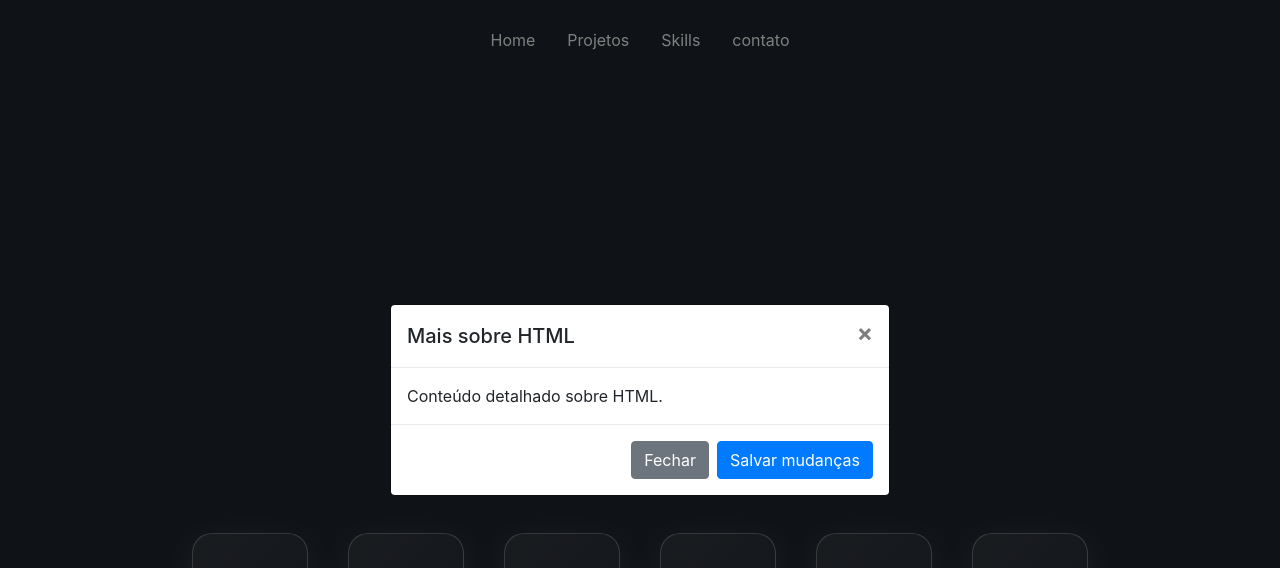
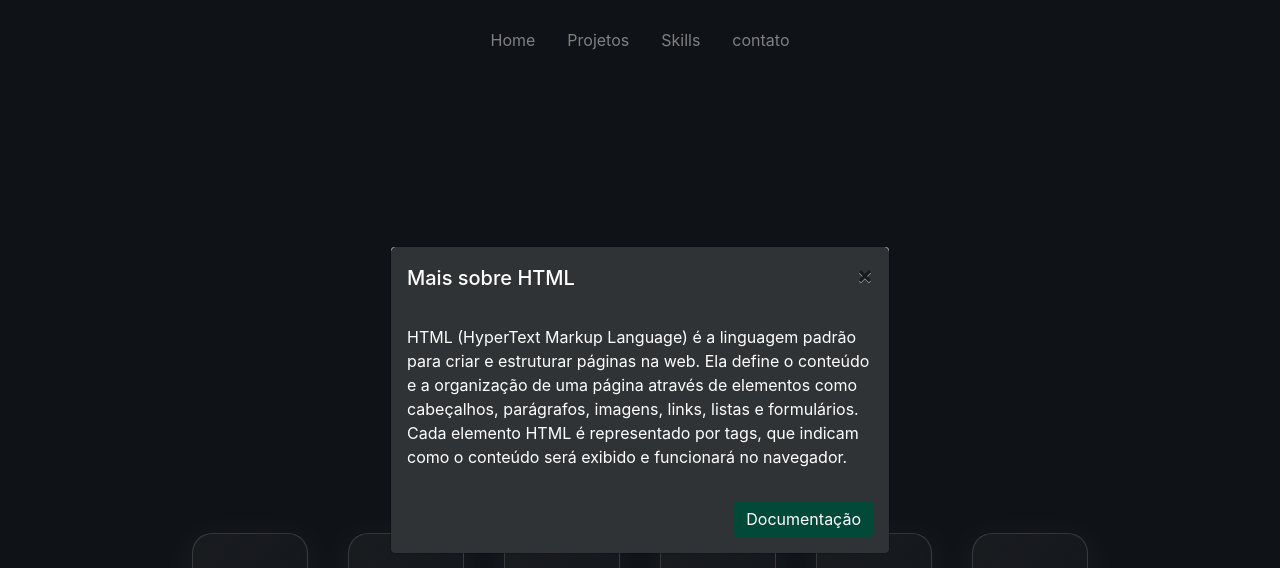
Before and after one commit to mateusfrazz/portfolio-web, a plain HTML site: page skills.html in a window 1280 px wide. Both pictures are taken after a click on the element 246 px from the left and 720 px from the top of the page. Shown: the top 568 px of the page. Drawn offline with nearby package versions, Linux system fonts and the light colour scheme.

Commit message:
adicionado texto resumido das tecnologias e também um botão de documentação no modal

```diff
--- a/skills.html
+++ b/skills.html
@@ -127,11 +127,12 @@
                 </button>
             </div>
             <div class="modal-body">
-                Conteúdo detalhado sobre HTML.
+                HTML (HyperText Markup Language) é a linguagem padrão para criar e estruturar páginas na web. Ela define o conteúdo e a organização de uma página através de elementos como cabeçalhos, parágrafos, imagens, links, listas e formulários. Cada elemento HTML é representado por tags, que indicam como o conteúdo será exibido e funcionará no navegador.
             </div>
             <div class="modal-footer">
-                <button type="button" class="btn btn-secondary" data-dismiss="modal">Fechar</button>
-                <button type="button" class="btn btn-primary">Salvar mudanças</button>
+                <a href="https://www.w3schools.com/html/">
+                    <button type="button" class="btn btn-primary">Documentação</button>
+                </a>
             </div>
         </div>
     </div>
--- a/src/styles/skills.css
+++ b/src/styles/skills.css
@@ -35,6 +35,17 @@ main{
 .ifa-brands {
     width: 120px;
     height: 120px;
+}
+
+.modal-footer button{
+    background-color: #034938;
+    border: none;
+}
+
+.modal-header, .modal-footer ,.modal-body {
+    color: white;
+    background-color: #101316dc; ;
+    border: none; /* Remove a linha entre header e body, e entre body e footer */
 }
 
 .skills{
@@ -102,15 +113,23 @@ main{
 
 }
 
-.skills .skill-content :hover{
-
-    border:1px solid rgba(255, 255, 255, 0.18);
-    box-shadow: 0 8px 32px 0 rgba(3, 192, 146, 0.37);
-    transform: scale(1.05);
-}
 .custom-icon {
     width: 50px;
     height: 60px;
     font-size: 60px; /*Esse tamanho ajusta a altura visual do ícone */
     text-align: center;
 }
+
+/* transições e animações */
+.skills .skill-content:hover {
+    border: 1px solid rgba(255, 255, 255, 0.18);
+    box-shadow: 0 8px 32px 0 rgba(3, 192, 146, 0.37);
+    transform: scale(1.05); /* Efeito de aumento no card */
+    background: none; /* Remove o fundo preto */
+}
+
+.play-button:hover {
+    transform: scale(1.1); /* Aumento leve do botão de play */
+    box-shadow: 0 0 15px rgba(3, 192, 146, 0.5); /* Realce no hover */
+    transition: transform 0.2s ease, box-shadow 0.2s ease; /* Transição suave */
+}
```
